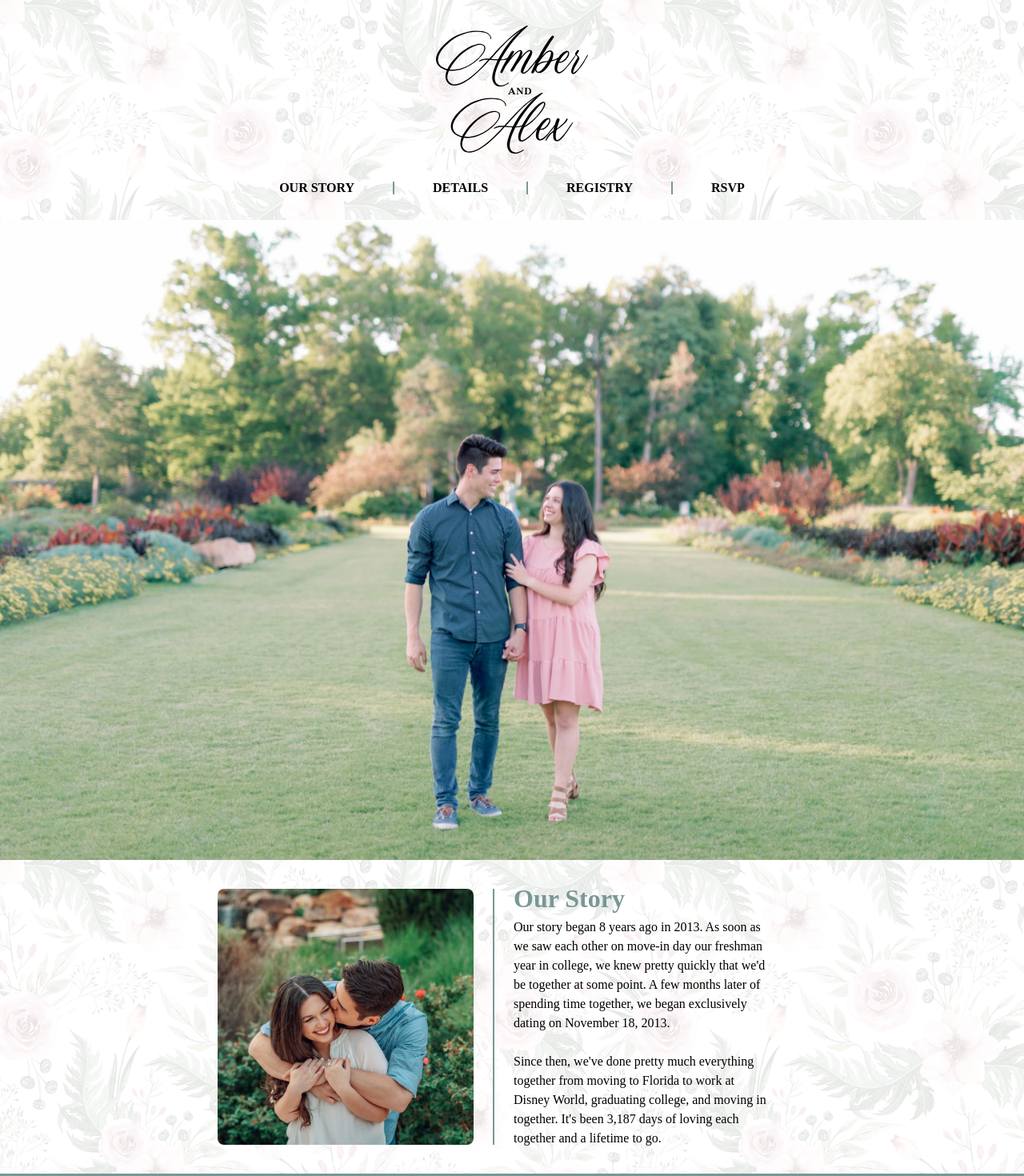
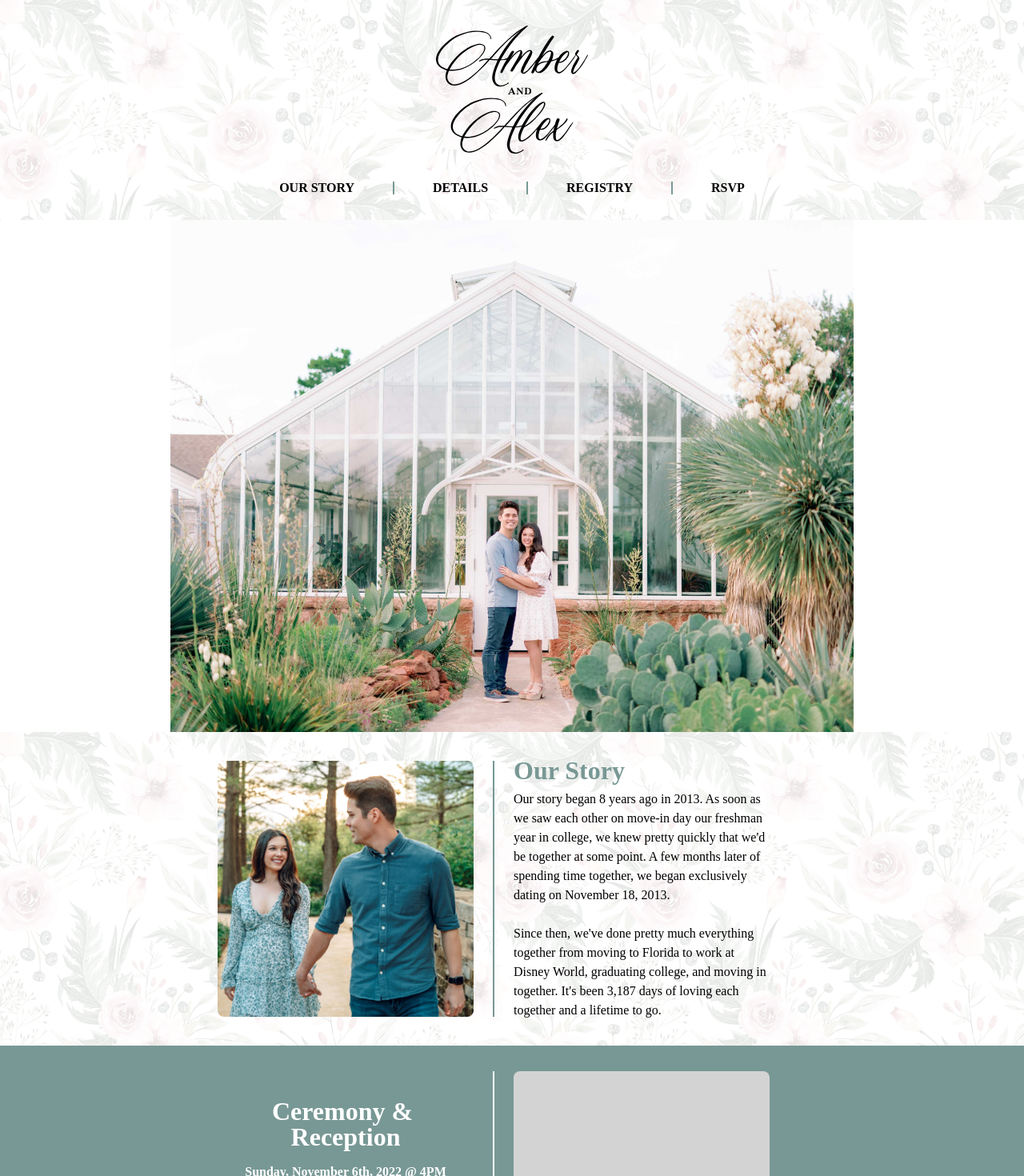
Before and after one commit to alexlpak/joining-the-pak, a React (Create React App) app: page / in a window 1280 px wide. Shown: the top 1470 px of the page at 80% size. Built offline with nearby package versions, Linux system fonts and the light colour scheme; grey boxes are pictures that could not be loaded; a web font is replaced by a local one; what js-confetti would draw is missing.

Commit message:
created new Carousel component

```diff
--- a/package.json
+++ b/package.json
@@ -22,7 +22,6 @@
     "react-router-dom": "^6.3.0",
     "react-scripts": "5.0.1",
     "styled-components": "^5.3.5",
-    "swiper": "^8.3.2",
     "typescript": "^4.7.4",
     "web-vitals": "^2.1.4"
   },
--- /dev/null
+++ b/src/components/Carousel.tsx
@@ -0,0 +1,149 @@
+import { FontAwesomeIcon } from '@fortawesome/react-fontawesome';
+import { faCaretLeft, faCaretRight } from '@fortawesome/free-solid-svg-icons';
+import React, { useState, useEffect } from 'react';
+import styled, { css } from 'styled-components';
+
+interface CarouselWrapperProps {
+    $width: string;
+    $height: string;
+};
+
+const CarouselWrapper = styled.div<CarouselWrapperProps>`
+    width: 100%;
+    max-width: ${({ $width }) => $width};
+    height: ${({ $height }) => $height};
+    position: relative;
+    overflow: hidden;
+    user-select: none;
+`;
+
+interface CarouselSlideProps {
+    $currentSlide: number;
+    $index: number;
+    $width: string;
+    $roundedEdges?: boolean;
+};
+
+const CarouselSlide = styled.div<CarouselSlideProps>`
+    display: flex;
+    justify-content: center;
+    width: 100%;
+    max-width: ${({ $width }) => $width};
+    height: 100%;
+    position: absolute;
+    ${({ $roundedEdges }) => $roundedEdges && css`
+        overflow: hidden;
+        border-radius: .5rem;
+    `};
+    transform: ${({ $currentSlide, $index }) => `translateX(${100 * ($index - $currentSlide)}%)`};
+    transition: all 0.5s;
+`;
+
+interface CarouselImageProps {
+    $fullWidth?: boolean;
+};
+
+export const CarouselImage = styled.img<CarouselImageProps>`
+    height: 100%;
+    ${({ $fullWidth }) => $fullWidth && css`
+        width: 100%;
+        object-fit: cover;
+    `};
+    user-select: none;
+    pointer-events: none;
+`;
+
+interface CarouselButtonProps {
+    $direction: 'left' | 'right';
+};
+
+const CarouselButtonWrapper = styled.div<CarouselButtonProps>`
+    display: flex;
+    justify-content: center;
+    align-items: center;
+    font-size: 1.5rem;
+    position: absolute;
+    background-color: white;
+    border-radius: 50%;
+    height: 3rem;
+    width: 3rem;
+    opacity: 50%;
+    ${({ $direction }) => $direction === 'left' && css`
+        left: 1rem;
+    `};
+    ${({ $direction }) => $direction === 'right' && css`
+        right: 1rem;
+    `};
+    top: 50%;
+    transform: translateY(-50%);
+    padding: 1rem;
+    z-index: 999;
+    &:hover {
+        cursor: pointer;
+    };
+`;
+
+interface CarouselProps {
+    height?: string;
+    width?: string;
+    slides: React.ReactNode[];
+    arrows?: boolean;
+    autoplay?: boolean;
+    interval?: number;
+    roundedEdges?: boolean;
+};
+
+const Carousel: React.FC<CarouselProps> = ({ slides, interval, roundedEdges, width, autoplay, height, arrows }) => {
+    const [currentSlide, setCurrentSlide] = useState(0);
+
+    const incrementSlide = () => {
+        setCurrentSlide((current) => {
+            const maxIndex = slides.length - 1;
+            if (current < maxIndex) return current + 1;
+            else if (current === maxIndex) return 0;
+            else return current;
+        });
+    };
+
+    const decrementSlide = () => {
+        setCurrentSlide((current) => {
+            const maxIndex = slides.length - 1;
+            if (current > 0) return current - 1;
+            else if (current === 0) return maxIndex;
+            else return current;
+        });
+    };
+
+    useEffect(() => {
+        if (autoplay) {
+            const timer = setInterval(() => {
+                incrementSlide();
+            }, interval || 5000);
+
+            return () => {
+                clearInterval(timer);
+            };
+        };
+        // eslint-disable-next-line
+    }, [autoplay, interval, currentSlide]);
+
+    return (
+        <CarouselWrapper $height={height || '30rem'} $width={width || '800px'}>
+            {arrows && <CarouselButtonWrapper $direction='left' onClick={() => decrementSlide()}>
+                <FontAwesomeIcon icon={faCaretLeft} />
+            </CarouselButtonWrapper>}
+            {slides.map((slide, index) => {
+                return (
+                    <CarouselSlide $roundedEdges={roundedEdges} $width={width || '800px'} key={`slide-${index}`} $index={index} $currentSlide={currentSlide}>
+                        {slide}
+                    </CarouselSlide>
+                );
+            })}
+            {arrows && <CarouselButtonWrapper $direction='right'  onClick={() => incrementSlide()}>
+                <FontAwesomeIcon icon={faCaretRight} />
+            </CarouselButtonWrapper>}
+        </CarouselWrapper>
+    );
+};
+
+export default Carousel;
--- a/src/sections/Carousel.tsx
+++ b/src/sections/Carousel.tsx
@@ -1,44 +1,19 @@
-import styled from 'styled-components';
-import CarouselImage01 from '../assets/images/carousel-01.jpg';
-import CarouselImage03 from '../assets/images/carousel-03.jpg';
-import { Swiper, SwiperSlide } from 'swiper/react';
-import { Autoplay } from 'swiper';
-import 'swiper/css';
-import 'swiper/css/bundle';
-
-interface CarouselImageProps {
-    $src: string;
-};
-
-const CarouselImage = styled.div<CarouselImageProps>`
-    background-image: url(${({ $src }) => $src});
-    background-size: cover;
-    background-repeat: no-repeat;
-    background-position-x: center;
-    background-position-y: 100%;
-    height: 50rem;
-    width: 100%;
-`;
+import Carousel, { CarouselImage } from '../components/Carousel';
+import CarouselImg1 from '../assets/images/carousel-01.jpg';
+import CarouselImg2 from '../assets/images/carousel-02.jpg';
+import CarouselImg3 from '../assets/images/carousel-03.jpg';
+import { useMediaQuery } from 'react-responsive';
 
 const CarouselSection = () => {
+    const isMobileDevice = useMediaQuery({
+        query: '(max-width: 1000px)',
+    });
     return (
-        <Swiper
-            autoplay={{
-                delay: 5000
-            }}
-            loop={true}
-            style={{
-                width: '100%'
-            }}
-            modules={[Autoplay]}
-        >
-            <SwiperSlide>
-                <CarouselImage $src={CarouselImage01} />
-            </SwiperSlide>
-            <SwiperSlide>
-                <CarouselImage $src={CarouselImage03} />
-            </SwiperSlide>
-        </Swiper>
+        <Carousel autoplay height='40rem' width='100%' slides={[
+            <CarouselImage $fullWidth={isMobileDevice} src={CarouselImg2} />,
+            <CarouselImage $fullWidth={isMobileDevice} src={CarouselImg1} />,
+            <CarouselImage $fullWidth={isMobileDevice} src={CarouselImg3} />,
+        ]} />
     );
 };
 
--- a/src/sections/OurStory.tsx
+++ b/src/sections/OurStory.tsx
@@ -3,11 +3,14 @@ import Typography from '../components/Typography';
 import { useTheme } from 'styled-components';
 import styled from 'styled-components';
 import Line from '../components/Line';
-import { ImagePlaceholder } from '../components/Image';
 import FloralPatternPNG from '../assets/images/floral-pattern.png';
-import OurStoryImage from '../assets/images/our-story.jpg';
+import OurStoryImage1 from '../assets/images/our-story.jpg';
+import OurStoryImage2 from '../assets/images/our-story-02.jpg';
+import OurStoryImage3 from '../assets/images/our-story-03.jpg';
 import { useMediaQuery } from 'react-responsive';
 import { getDifferenceSinceDate } from '../helper/dates';
+import Carousel from '../components/Carousel';
+import { CarouselImage } from '../components/Carousel';
 
 const OurStoryContentsStyled = styled.div`
     display: flex;
@@ -41,7 +44,11 @@ const OurStorySection = () => {
     return (
         <Section id='our-story' backgroundImage={FloralPatternPNG}>
             <SectionContentsWrapper>
-                <ImagePlaceholder $backgroundImage={OurStoryImage} />
+                <Carousel roundedEdges autoplay width='20rem' height='20rem' slides={[
+                    <CarouselImage $fullWidth src={OurStoryImage1} />,
+                    <CarouselImage $fullWidth src={OurStoryImage2} />,
+                    <CarouselImage $fullWidth src={OurStoryImage3} />,
+                ]} />
                 <Line orientation={isMobileDevice ? 'horizontal' : 'vertical'} length='20rem' color={theme.colors.main} />
                 <OurStoryContentsStyled>
                     <Typography type='header' color={theme.colors.main}>Our Story</Typography>
--- a/src/sections/RSVP/RSVP.tsx
+++ b/src/sections/RSVP/RSVP.tsx
@@ -3,8 +3,10 @@ import Typography from '../../components/Typography';
 import { useTheme } from 'styled-components';
 import styled from 'styled-components';
 import Line from '../../components/Line';
-import { ImagePlaceholder } from '../../components/Image';
 import RSVPImage from '../../assets/images/rsvp.jpg';
+import OurStoryImage2 from '../../assets/images/our-story-02.jpg';
+import OurStoryImage3 from '../../assets/images/our-story-03.jpg';
+import Carousel, { CarouselImage } from '../../components/Carousel';
 import { useMediaQuery } from 'react-responsive';
 import RSVPForm from './RSVPForm';
 import { RSVPFormContextProvider } from '../../contexts/RSVPFormContext';
@@ -46,7 +48,11 @@ const RSVPSection = () => {
                         length='20rem'
                         color='white'
                     />
-                    <ImagePlaceholder $backgroundImage={RSVPImage} />
+                    <Carousel roundedEdges autoplay width='20rem' height='20rem' slides={[
+                        <CarouselImage $fullWidth src={RSVPImage} />,
+                        <CarouselImage $fullWidth src={OurStoryImage3} />,
+                        <CarouselImage $fullWidth src={OurStoryImage2} />,
+                    ]} />
                 </SectionContentsWrapper>
             </Section>
     );
--- a/src/sections/Registry.tsx
+++ b/src/sections/Registry.tsx
@@ -4,13 +4,15 @@ import { useTheme } from 'styled-components';
 import styled from 'styled-components';
 import Line from '../components/Line';
 import FloralPatternPNG from '../assets/images/floral-pattern.png';
-import { ImagePlaceholder } from '../components/Image';
 import Button from '../components/Button';
-import RegistryImage from '../assets/images/registry.jpg';
+import RegistryImage1 from '../assets/images/registry.jpg';
+import RegistryImage2 from '../assets/images/registry-02.jpg';
+import RegistryImage3 from '../assets/images/registry-03.jpg';
 import { useMediaQuery } from 'react-responsive';
 import { faExternalLink } from '@fortawesome/free-solid-svg-icons';
 import Link from '../components/Link.styled';
 import { ButtonWrapper } from '../components/Button';
+import Carousel, { CarouselImage } from '../components/Carousel';
 
 const RegistryContentsStyled = styled.div`
     display: flex;
@@ -42,7 +44,11 @@ const RegistrySection = () => {
     return (
         <Section id='registry' backgroundImage={FloralPatternPNG}>
             <SectionContentsWrapper>
-                <ImagePlaceholder $backgroundImage={RegistryImage} />
+                <Carousel roundedEdges autoplay width='20rem' height='20rem' slides={[
+                    <CarouselImage $fullWidth src={RegistryImage1} />,
+                    <CarouselImage $fullWidth src={RegistryImage2} />,
+                    <CarouselImage $fullWidth src={RegistryImage3} />,
+                ]} />
                 <Line orientation={isMobileDevice ? 'horizontal' : 'vertical'} length='20rem' color={theme.colors.main} />
                 <RegistryContentsStyled>
                     <Typography type='header' color={theme.colors.main}>Registry</Typography>
```
Also changed, not shown: 1 other file (tests, documents, lock files or other folders).
